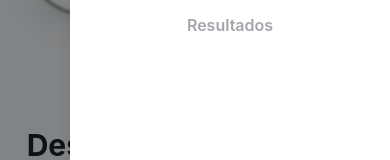
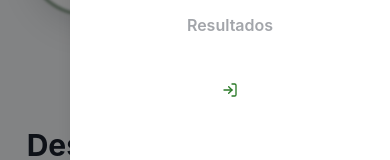
Before and after one commit to EmerSormany/olimpiadainformatica, a React (Vite) app in the folder olimpiadas-frontend/: page / in a window 390 px wide. Both pictures are taken after a click on the button "Abrir menu". Shown: the part 306-466 px from the top of the page. Built offline with nearby package versions, Linux system fonts and the light colour scheme; no server answers.

Commit message:
incluído botão de login versão mobile

```diff
--- a/olimpiadas-frontend/src/components/header/Header.jsx
+++ b/olimpiadas-frontend/src/components/header/Header.jsx
@@ -96,6 +96,9 @@ export default function Header() {
                     <Button variant="ghost" colorScheme="gray" isDisabled w="100%">
                         Resultados
                     </Button>
+                    <Button variant='ghost' colorScheme='greenOlympics' onClick={() => navigate('/login')}>
+                        <FiLogIn />
+                    </Button>
                 </VStack>
             </DrawerBody>
             </DrawerContent>
--- a/olimpiadas-frontend/src/components/main/Hero.jsx
+++ b/olimpiadas-frontend/src/components/main/Hero.jsx
@@ -10,11 +10,12 @@ import logoTSI from '../../assets/tsi.png';
 const MotionBox = motion(Box);
 
 export default function Hero() {
+
+  const navigate = useNavigate()
+
   const [positions, setPositions] = useState([0, 1, 2]);
-
   const images = [logoOPI, logoIFPB, logoTSI];
 
-  const navigate = useNavigate()
 
   useEffect(() => {
     const interval = setInterval(() => {
--- a/olimpiadas-frontend/src/pages/Login.jsx
+++ b/olimpiadas-frontend/src/pages/Login.jsx
@@ -8,7 +8,8 @@ const MotionContainer = motion(Container);
 
 export default function Login() {
     const [isConnecting, setIsConnecting] = useState(false);
-  const toast = useToast();
+
+    const toast = useToast()
 
     const handleGoogleLogin = async () => {
         setIsConnecting(true);
@@ -16,7 +17,7 @@ export default function Login() {
         const { error } = await supabase.auth.signInWithOAuth({
             provider: 'google',
             options: {
-              redirectTo: window.location.origin + '/admin',
+                redirectTo: window.location.origin + '/admin'
         },
         });
 
```
Lines whose indentation alone changed are shown as unchanged.
